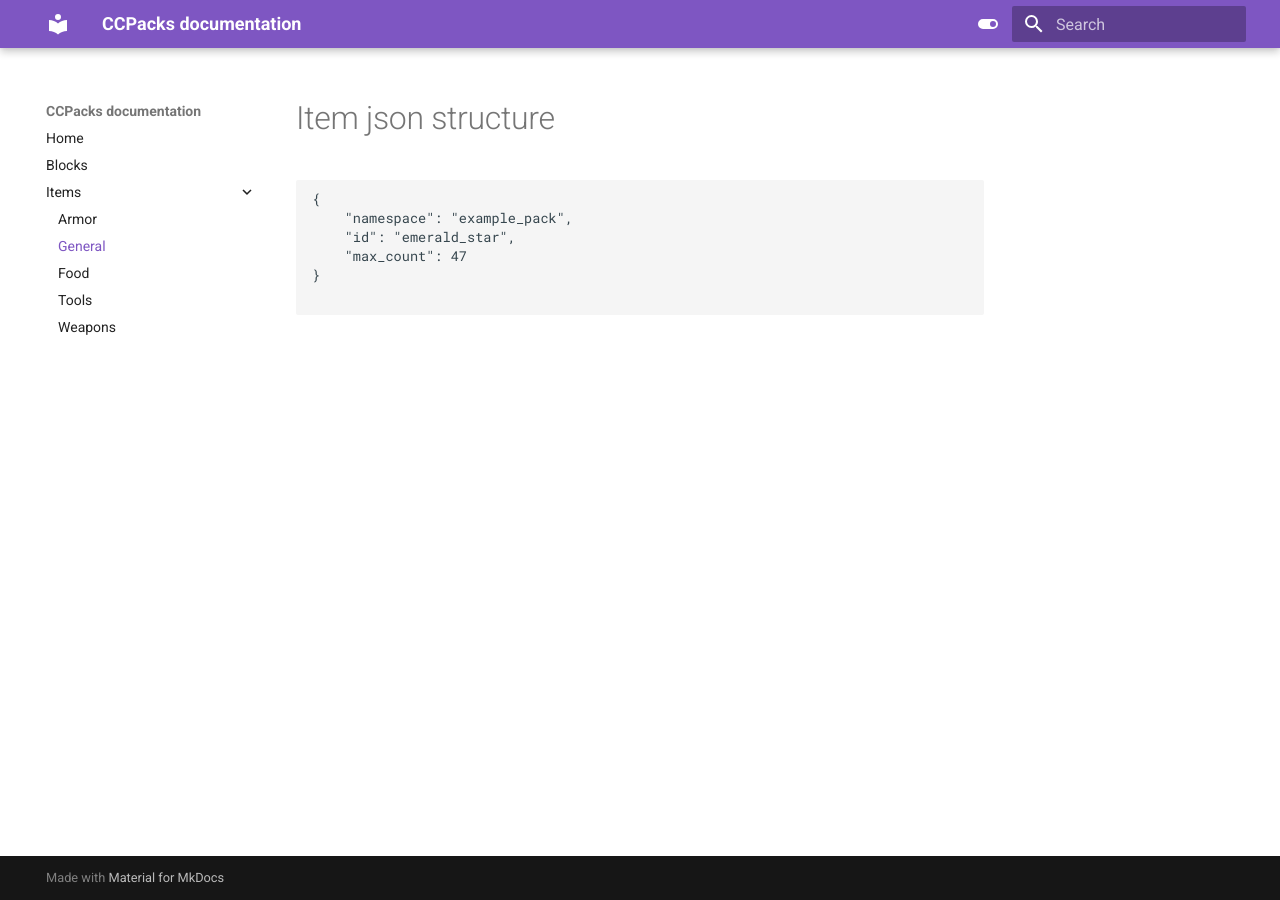
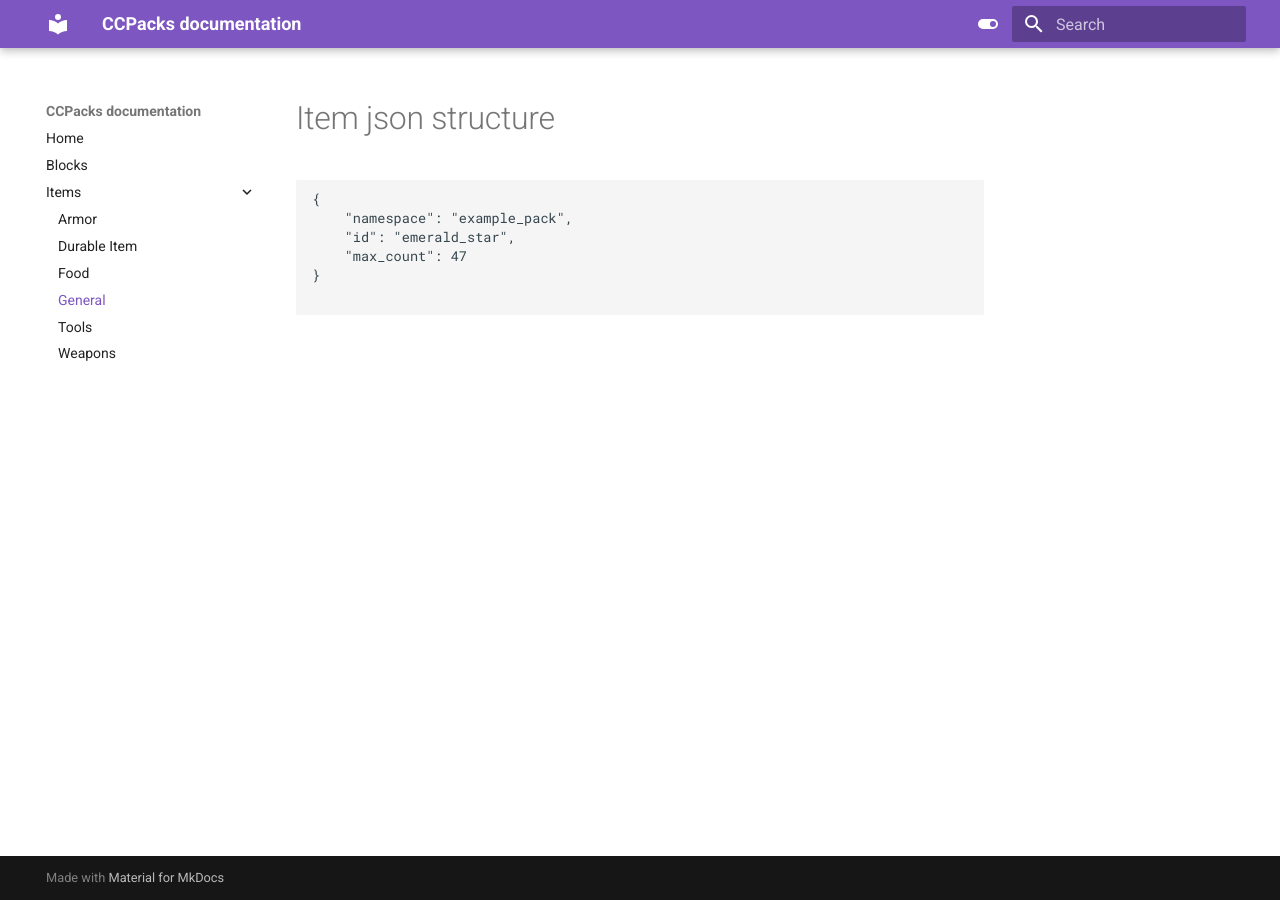
Before and after one commit to eggohito/CCPacks-Documentation, an MkDocs documentation site: the page built from docs/item/general.md, in a window 1280 px wide. Built offline with MkDocs 1.6.1 and Material for MkDocs 9.7.7, drawn with Linux system fonts in a browser that asks for light colours.

Commit message:
Update mkdocs.yml

```diff
--- a/mkdocs.yml
+++ b/mkdocs.yml
@@ -5,8 +5,9 @@ nav:
     - Blocks: blocks.md
     - Items:
       - Armor: item/armor.md
+      - Durable Item: item/durable.md
+      - Food: item/food.md
       - General: item/general.md
-      - Food: item/food.md
       - Tools: item/tools.md
       - Weapons: item/weapons.md
 
```
